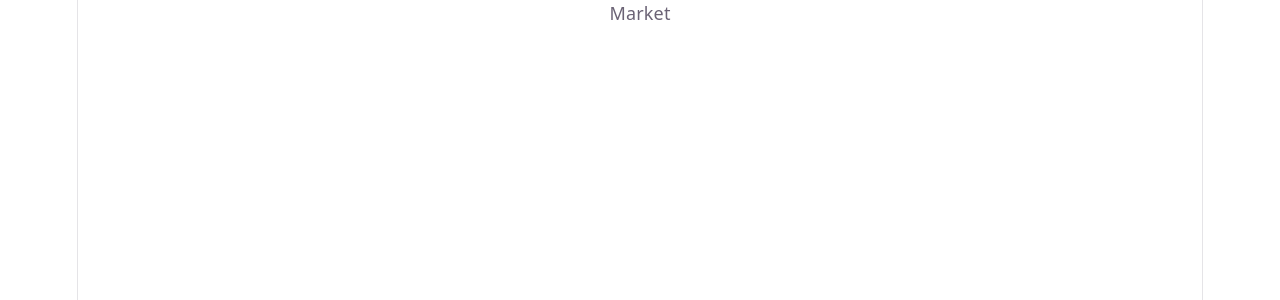
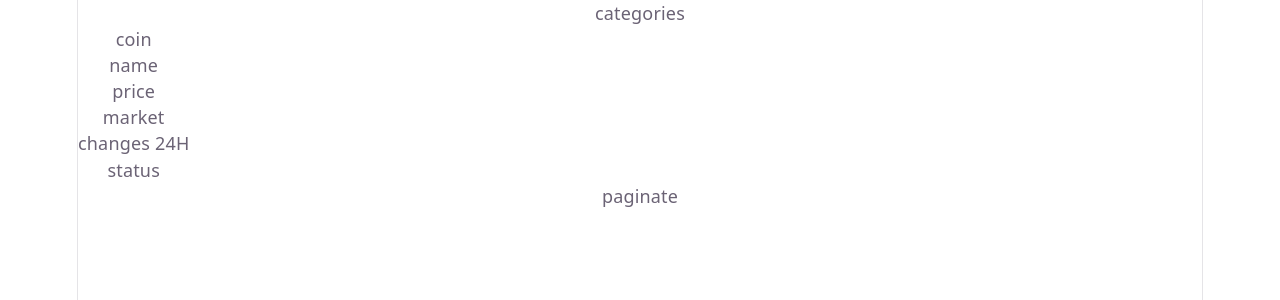
Before and after one commit to hamed4dev-commits/crypto-app, a React (Vite) app: page /market in a window 1280 px wide. Shown: the top 300 px of the page. Built offline with nearby package versions, Linux system fonts and the light colour scheme; no server answers.

Commit message:
conected to API and create some queries

```diff
--- /dev/null
+++ b/src/components/modules/TableCoin.jsx
@@ -0,0 +1,23 @@
+
+const TableCoin = ({data}) => {
+    console.log(data)
+  return (
+    <table>
+        <thead>
+            <tr>coin</tr>
+            <tr>name</tr>
+            <tr>price</tr>
+            <tr>market</tr>
+            <tr>changes 24H</tr>
+            <tr>status</tr>
+
+        </thead>
+        <tbody>
+            {/* {data.map(coin => )} */}
+        </tbody>
+
+    </table>
+  )
+}
+
+export default TableCoin
--- a/src/components/pages/Hompage.jsx
+++ b/src/components/pages/Hompage.jsx
@@ -1,7 +1,10 @@
+import { Link } from "react-router"
 
 const Hompage = () => {
   return (
-    <div>Hompage</div>
+    <div>
+      <Link to="/market">go to Market</Link>
+    </div>
   )
 }
 
--- a/src/components/pages/Market.jsx
+++ b/src/components/pages/Market.jsx
@@ -1,8 +1,32 @@
+import axios from "axios";
+// import getCoinList  from "../../services/cryptoApi"
+import api from "../../core/configs/cryptoApi";
+import { useEffect } from "react";
+import getCoinList from "../../core/configs/cryptoApi";
+import { getMarket } from "../../core/services/queries";
+import { HashLoader } from "react-spinners";
+import TableCoin from "../modules/TableCoin";
 
 const Market = () => {
+  const { data, isPending, error } = getMarket();
+  // console.log(data);
+  // useEffect(() => {
+  //   const getData = async () => {
+  //     const data = await api.get(
+  //       `coins/markets?vs_currency=usd&per_page=20&page=1&price_change_percentage=24`,
+  //     );
+  //     console.log(data);
+  //   };
+  //   getData();
+  // }, []);
+  if (isPending) return <HashLoader color="#000fd8" />;
   return (
-    <div>Market</div>
-  )
-}
+    <div>
+      <div>categories</div>
+      <TableCoin data={data}  />
+      <div>paginate</div>
+    </div>
+  );
+};
 
-export default Market
+export default Market;
--- /dev/null
+++ b/src/core/configs/cryptoApi.js
@@ -0,0 +1,29 @@
+import axios from "axios";
+
+const api = axios.create({
+  baseURL: import.meta.env.VITE_BASE_URL,
+  headers: {
+    "Content-Type": "application/json",
+  },
+});
+
+api.interceptors.request.use((request) => {
+  request.headers["x_cg_demo_api_key"] = import.meta.env.VITE_API_KEY;
+  return request;
+});
+api.interceptors.response.use(
+  (response) => {
+    return response;
+  },
+  async (error) => {
+    await console.log(error);
+  },
+);
+
+export default api;
+
+// const getCoinList = () => {
+//   return `${import.meta.env.VITE_BASE_URL}coins/markets?vs_currency=usd&per_page=20&page=1&price_change_percentage=24&x_cg_demo_api_key=${import.meta.env.VITE_API_KEY}`;
+// };
+
+// export default getCoinList;
--- /dev/null
+++ b/src/core/services/queries.js
@@ -0,0 +1,15 @@
+import { useQuery } from "@tanstack/react-query";
+import api from "../configs/cryptoApi";
+
+export const getMarket = () => {
+  const queryFn = () =>
+    api.get(
+      "coins/markets?vs_currency=usd&per_page=20&page=1&price_change_percentage=24",
+    );
+  const queryKey = ["all-market"];
+  return useQuery({ queryKey, queryFn });
+};
+
+// export const getSingleCoin = () => {
+//     const queryFn = ()
+// }
--- a/src/main.jsx
+++ b/src/main.jsx
@@ -3,11 +3,16 @@ import { createRoot } from "react-dom/client";
 import "./index.css";
 import App from "./App.jsx";
 import { BrowserRouter } from "react-router";
+import { QueryClient, QueryClientProvider } from "@tanstack/react-query";
+
+const queryClient = new QueryClient();
 
 createRoot(document.getElementById("root")).render(
   <StrictMode>
-    <BrowserRouter>
-      <App />
-    </BrowserRouter>
+    <QueryClientProvider client={queryClient}>
+      <BrowserRouter>
+        <App />
+      </BrowserRouter>
+    </QueryClientProvider>
   </StrictMode>,
 );
```
Also changed, not shown: package.json (+6 -1 lines), 2 other files (tests, documents, lock files or other folders).
